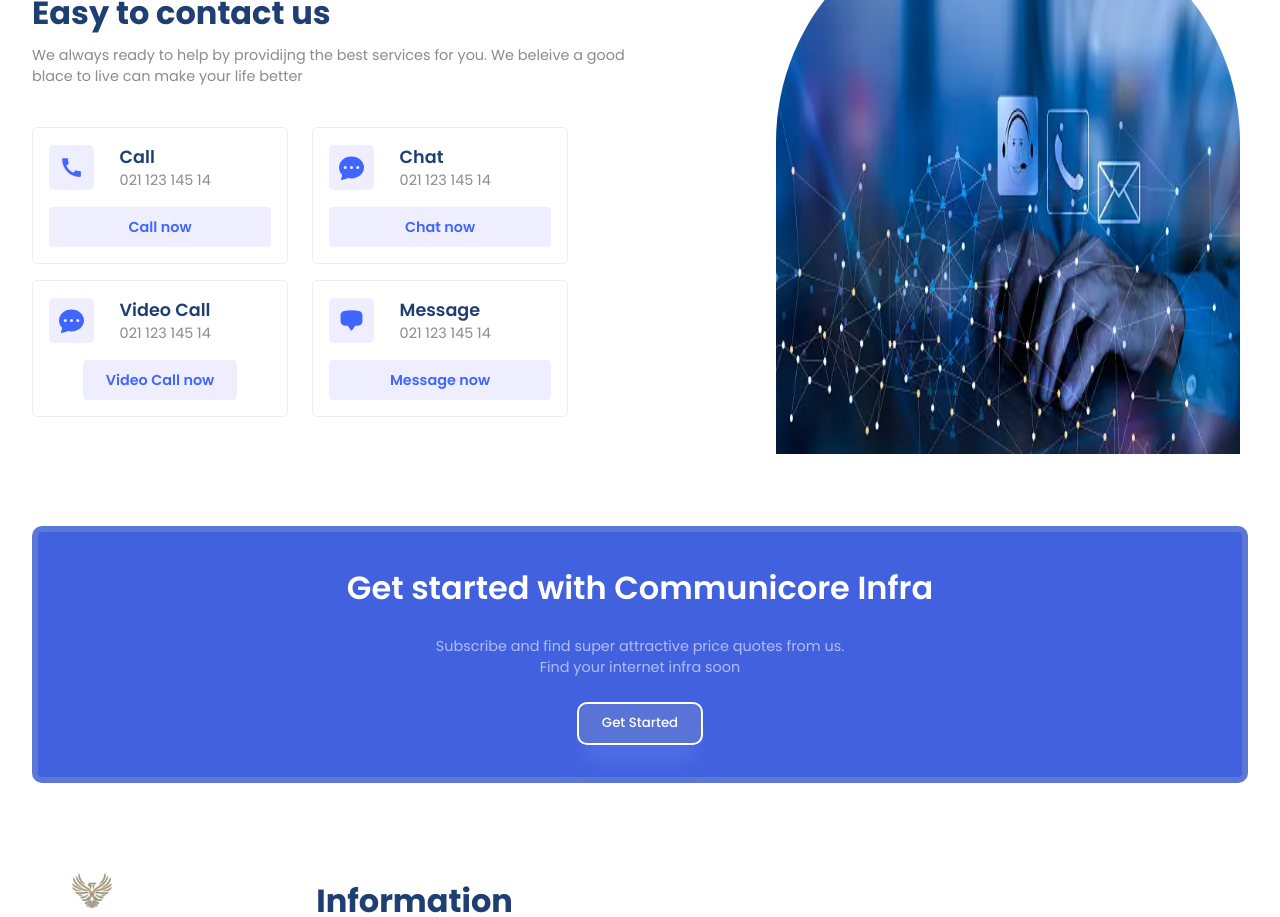
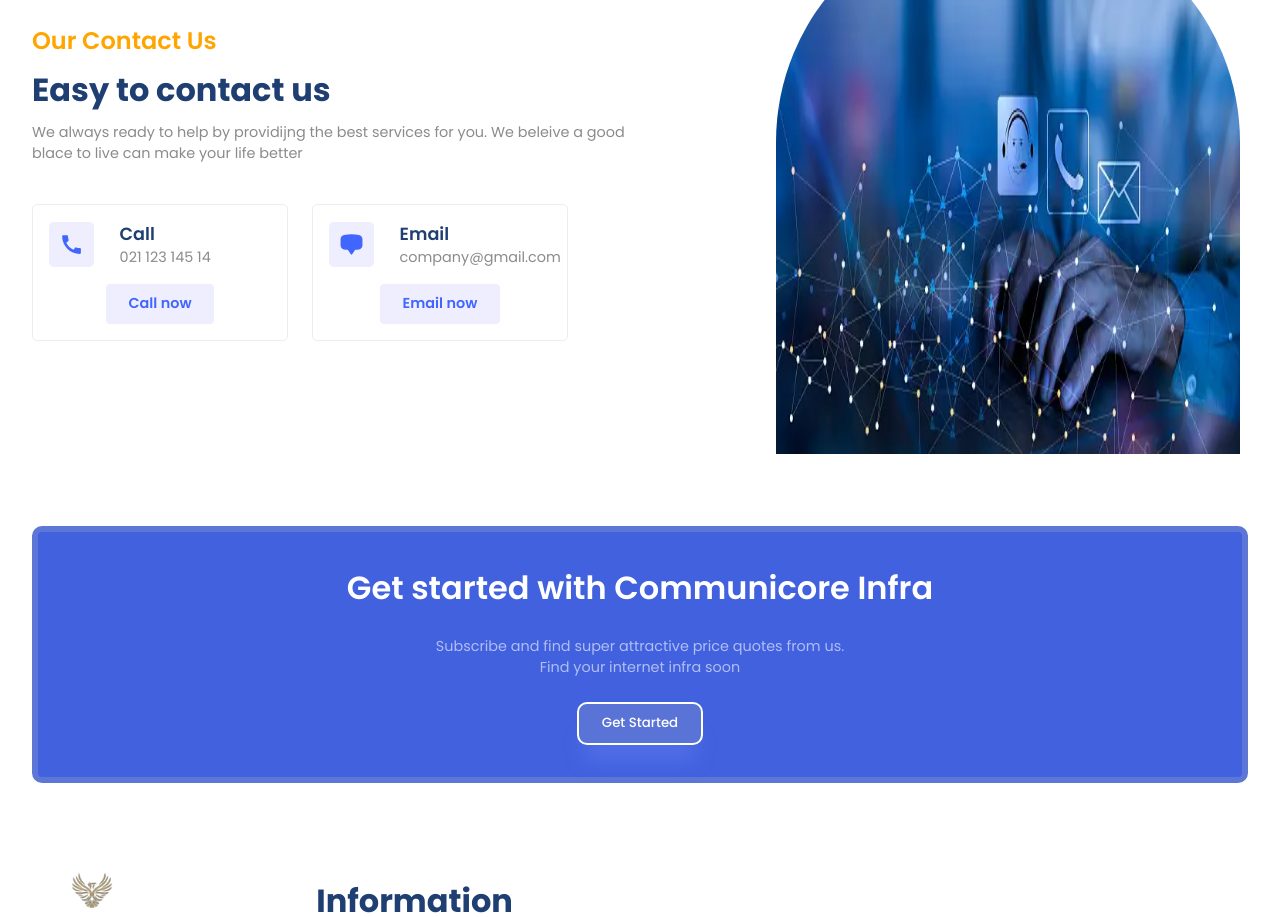
Before and after one commit to KrishayNair/telecomwebsite, a React (Vite) app: page / in a window 1280 px wide. Shown: the part 2260-3177 px from the top of the page. Built offline with nearby package versions, Linux system fonts and the light colour scheme.

Commit message:
contact changes

```diff
--- a/src/components/Contact/Contact.jsx
+++ b/src/components/Contact/Contact.jsx
@@ -29,10 +29,12 @@
                     <span className="secondaryText">021 123 145 14</span>
                   </div>
                 </div>
+                <a href="tel:+918169405067">
                 <div className="flexCenter button">Call now</div>
+                </a>
               </div>
 
-              <div className="flexColCenter mode">
+              {/* <div className="flexColCenter mode">
                 <div className="flexStart">
                   <div className="flexCenter icon">
                     <BsFillChatDotsFill size={25} />
@@ -44,10 +46,10 @@
                 </div>
                 <div className="flexCenter button">Chat now</div>
               </div>
-            </div>
+            </div> */}
 
             {/* second row */}
-            <div className="flexStart row">
+            {/* <div className="flexStart row">
               <div className="flexColCenter mode">
                 <div className="flexStart">
                   <div className="flexCenter icon">
@@ -61,7 +63,7 @@
                 <a href="tel:+918169405067">
                 <div className="flexCenter button">Video Call now</div>
                 </a>
-              </div>
+              </div> */}
 
               <div className="flexColCenter mode">
                 <div className="flexStart">
@@ -69,11 +71,14 @@
                     <HiChatBubbleBottomCenter size={25} />
                   </div>
                   <div className="flexColStart detail">
-                    <span className="primaryText">Message</span>
-                    <span className="secondaryText">021 123 145 14</span>
+                    <span className="primaryText">Email</span>
+
+                    <span className="secondaryText"> company@gmail.com </span>
                   </div>
                 </div>
-                <div className="flexCenter button">Message now</div>
+                <a href="mailto:krishay958.com">
+                <div className="flexCenter button">Email now</div>
+                </a>
               </div>
             </div>
           </div>
--- a/src/components/GetStarted/GetStarted.jsx
+++ b/src/components/GetStarted/GetStarted.jsx
@@ -12,7 +12,7 @@
             Find your internet infra soon
           </span>
           <button className="button" href>
-            <a href="mailto:zainkeepscode@gmail.com">Get Started</a>
+            <a href="mailto:krishay958@gmail.com">Get Started</a>
           </button>
         </div>
       </div>
--- a/src/components/Header/Header.jsx
+++ b/src/components/Header/Header.jsx
@@ -31,7 +31,7 @@
             <a href="#contact-us">Contact Us</a>
             <a href="#get-started">Get Started</a>
             <button className="button">
-              <a href="mailto:.com">Contact</a>
+              <a href="mailto:krishay958.com">Contact</a>
             </button>
           </div>
         </OutsideClickHandler>
```
